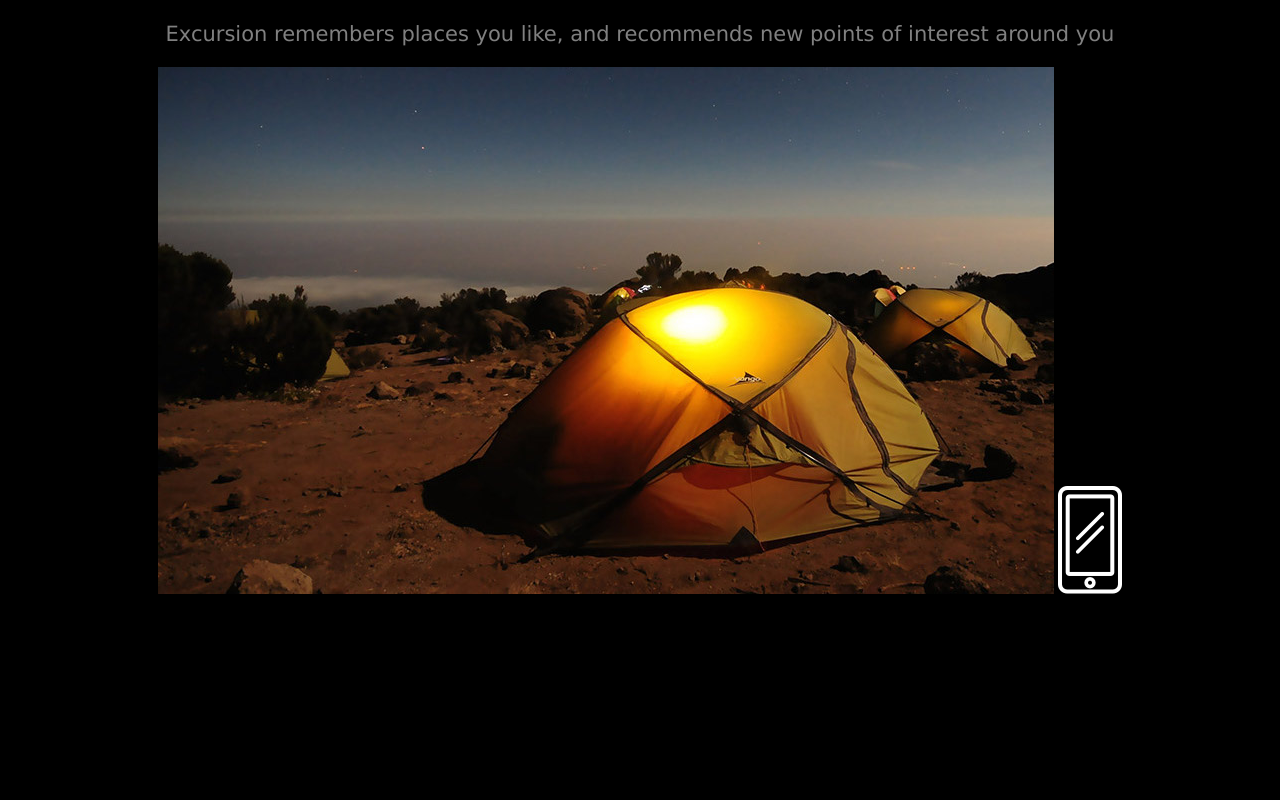
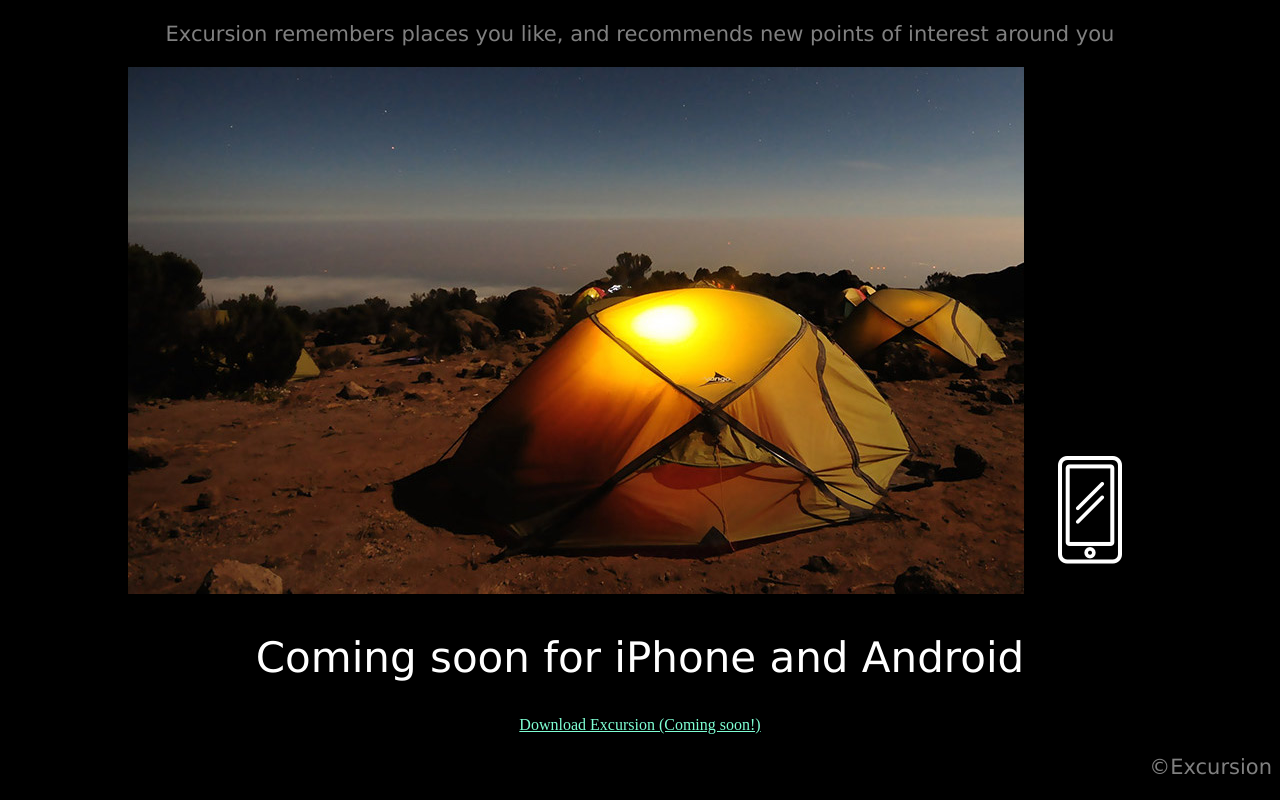
Before and after one commit to Gidon-hash/excursion-2, a plain HTML site: page index.html in a window 1280 px wide. Shown: the part 476-1276 px from the top of the page. Before the commit the page ends 1082 px from the top, so only its background shows below. Drawn offline with Linux system fonts and the light colour scheme; files whose address does not match are found by name.

Commit message:
Added and designed last a tag and last p tag

```diff
--- a/index.html
+++ b/index.html
@@ -16,6 +16,11 @@
 <h2>Your personal travel guide</h2>
 <p>Excursion remembers places you like, and recommends new points of interest around you</p>
 <img src="C:\Users\Gidon\Desktop\HTML\excursion-2\recources\videos\camp.jpg">
-<img src="recources\images\phone.png">
+<img  class="phone" src="recources\images\phone.png">
+<h2>Coming soon for iPhone and Android</h2>
+<a href="#">Download Excursion (Coming soon!)</a>
+<footer>
+    <p class="copyright">&#169Excursion</p>
+</footer>
 </body>
 </html>
--- a/recources/css/style.css
+++ b/recources/css/style.css
@@ -27,3 +27,9 @@ p{
     font-size: 21px;
     color: Gray;
 }
+.phone{
+ margin: 30px;
+}
+.copyright{
+    text-align: right;
+}
```
